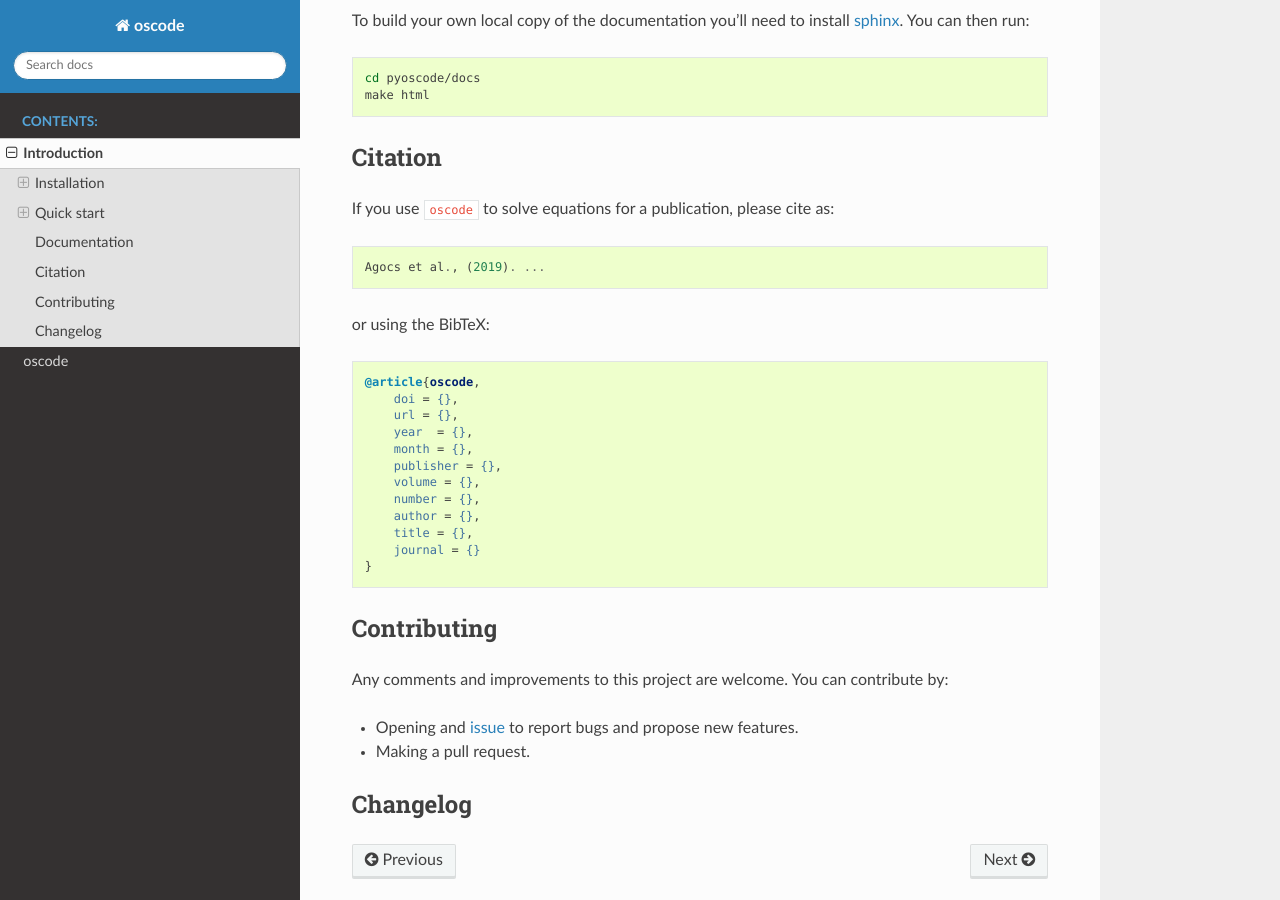
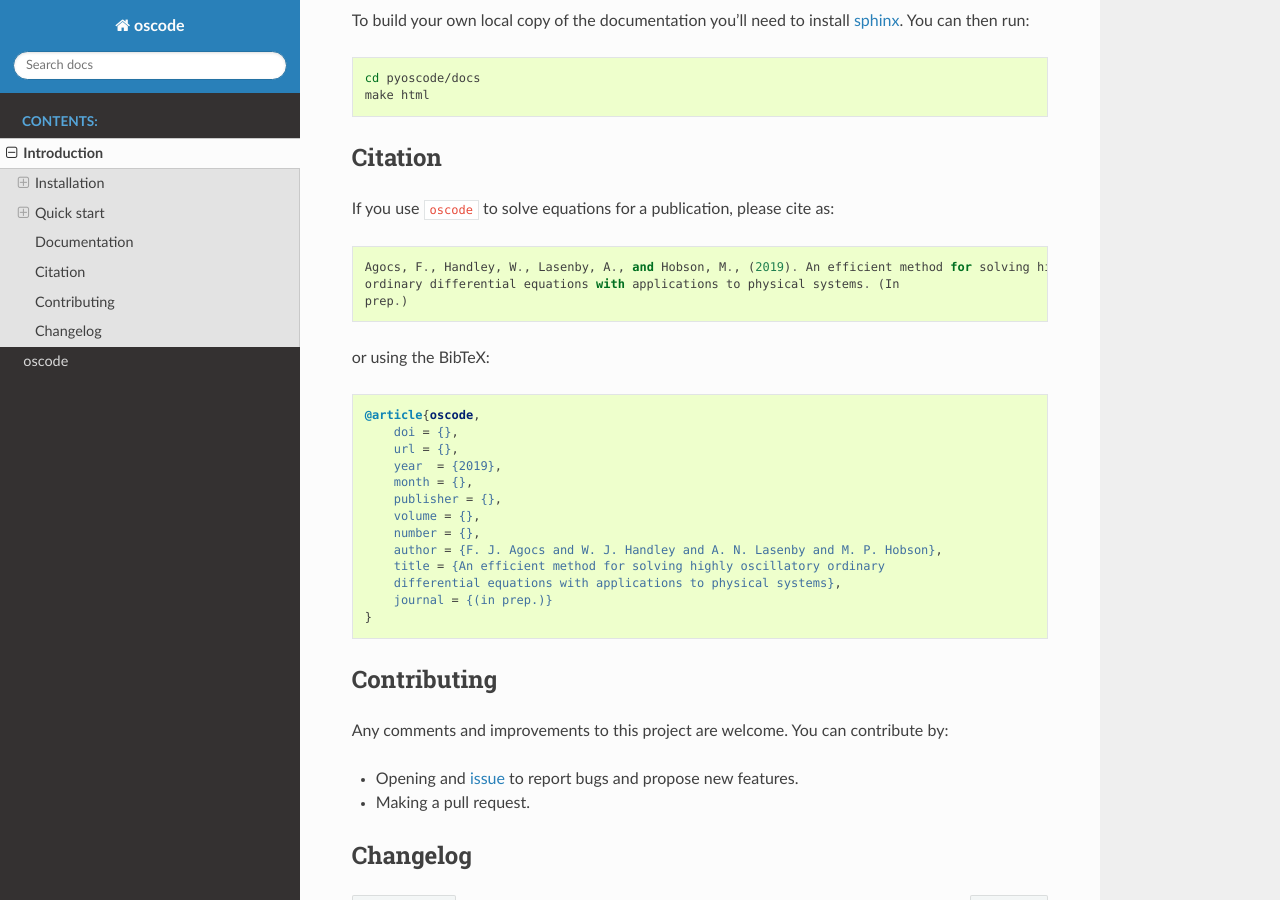
Before and after one commit to fruzsinaagocs/oscode, a Sphinx documentation site: the page built from pyoscode/docs/source/introduction.rst, in a window 1280 px wide and 900 px high, scrolled down 5252 px. Built offline with Sphinx 7.4.7 and the Read the Docs theme 2.0.0, drawn with Linux system fonts in a browser that asks for light colours.

Commit message:
Updating README and intro with citation details

```diff
--- a/pyoscode/docs/source/introduction.rst
+++ b/pyoscode/docs/source/introduction.rst
@@ -248,11 +248,12 @@ To build your own local copy of the documentation you'll need to install `sphinx
 Citation
 --------
 
-
 If you use ``oscode`` to solve equations for a publication, please cite
 as: ::
 
-   Agocs et al., (2019). ...
+   Agocs, F., Handley, W., Lasenby, A., and Hobson, M., (2019). An efficient method for solving highly oscillatory
+   ordinary differential equations with applications to physical systems. (In
+   prep.)
 
 or using the BibTeX:
 
@@ -261,15 +262,17 @@ or using the BibTeX:
    @article{oscode,
        doi = {},
        url = {},
-       year  = {},
+       year  = {2019},
        month = {},
        publisher = {},
        volume = {},
        number = {},
-       author = {},
-       title = {},
-       journal = {}
+       author = {F. J. Agocs and W. J. Handley and A. N. Lasenby and M. P. Hobson},
+       title = {An efficient method for solving highly oscillatory ordinary
+       differential equations with applications to physical systems},
+       journal = {(in prep.)}
    }
+
 
 Contributing
 ------------
```
Also changed, not shown: README.rst (+8 -6 lines).
